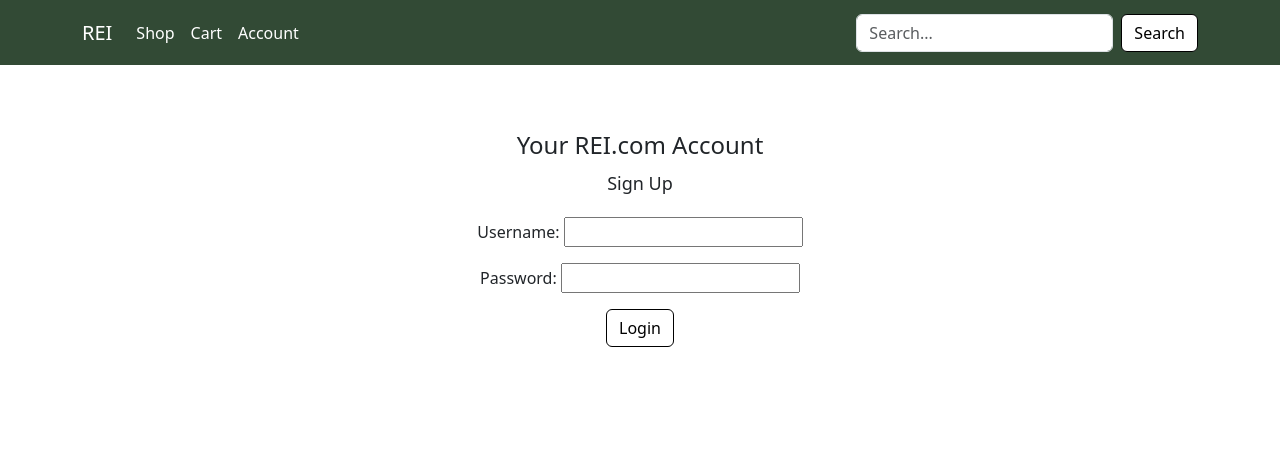
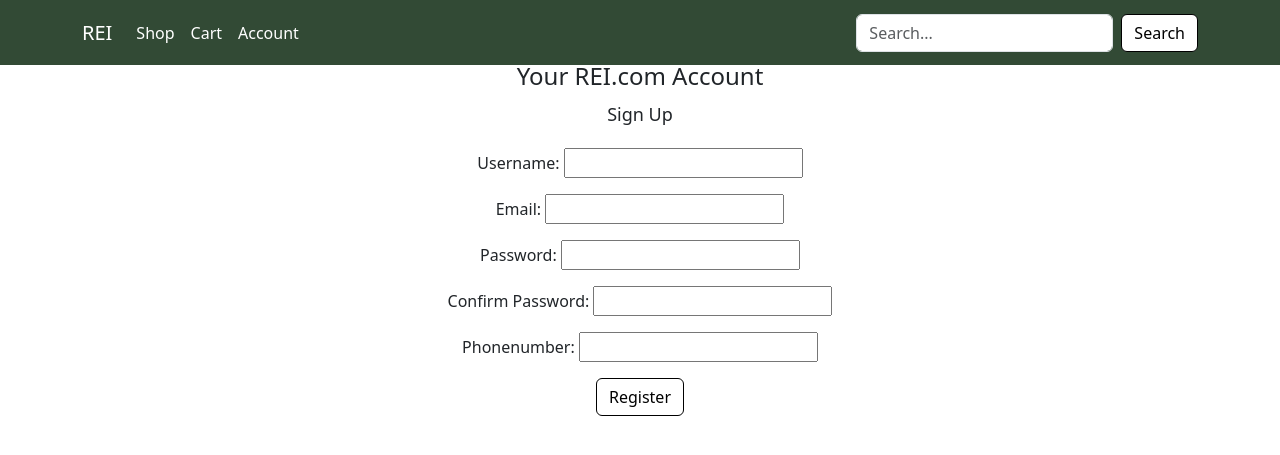
Before and after one commit to jesseturner21/LoginDjango, a Django app: template Login/templates/register.html in a window 1280 px wide. Shown: the top 455 px of the page. Run offline with Django 4.2, Linux system fonts and the light colour scheme; the template is opened without the code that fills it: values that come from a table or form of the project are taken from there, others are empty.

Commit message:
register

```diff
--- a/Login/forms.py
+++ b/Login/forms.py
@@ -1,5 +1,28 @@
 from django import forms
+from .models import User
 
 class LoginForm(forms.Form):
     username = forms.CharField(max_length=200)
     password = forms.CharField(widget=forms.PasswordInput)
+
+class RegisterForm(forms.Form):
+    username = forms.CharField(max_length=200)
+    email = forms.EmailField(required=True)
+    password1 = forms.CharField(label="Password", widget=forms.PasswordInput, required=True)
+    password2 = forms.CharField(label="Confirm Password", widget=forms.PasswordInput, required=True)
+    phonenumber = forms.CharField(required=True)
+
+    def clean(self):
+        cleaned_data = super().clean()
+        password1 = cleaned_data.get("password1")
+        password2 = cleaned_data.get("password2")
+
+        if password1 and password2 and password1 != password2:
+            self.add_error("password2", "The two password fields must match.")
+
+        # Check for existing username
+        username = cleaned_data.get("username")
+        if username and User.objects.filter(username=username).exists():
+            self.add_error("username", "A user with that username already exists.")
+
+        return cleaned_data
--- a/Login/templates/login.html
+++ b/Login/templates/login.html
@@ -30,6 +30,7 @@
                             </div>
                             <button type="submit" class="btn login-form-button">Login</button>
                         </form>
+                        <a href="/register">If you dont have an account, Register here!<
                     </div>
                 </div>
             </div>
--- a/Login/templates/register.html
+++ b/Login/templates/register.html
@@ -13,7 +13,7 @@
                     <div class="login-form-body">
                         {% if form.errors %}
                         <div class="alert alert-danger">
-                            <p>One or more of the required boxes are blank.</p>
+                            <p>One or more of the required fields are blank or errors have occurred.</p>
                         </div>
                         {% endif %}
                         <form method="post">
@@ -23,18 +23,22 @@
                                 {{ form.username }}
                             </div>
                             <div class="mb-3">
-                                {{ form.password.label_tag }}
-                                {{ form.password }}
+                                {{ form.email.label_tag }}
+                                {{ form.email }}
                             </div>
                             <div class="mb-3">
-                                {{ form.email.label_tag }}
-                                {{ form.email }}
+                                {{ form.password1.label_tag }}
+                                {{ form.password1 }}
+                            </div>
+                            <div class="mb-3">
+                                {{ form.password2.label_tag }}
+                                {{ form.password2 }}
                             </div>
                             <div class="mb-3">
                                 {{ form.phonenumber.label_tag }}
                                 {{ form.phonenumber }}
                             </div>
-                            <button type="submit" class="btn login-form-button">Login</button>
+                            <button type="submit" class="btn login-form-button">Register</button>
                         </form>
                     </div>
                 </div>
--- a/Login/urls.py
+++ b/Login/urls.py
@@ -14,4 +14,7 @@
 
     # Path for "Login"
     path("login/", views.login_view, name="login"),
+
+    # Path for "Register"
+    path('register/', views.register_view, name='register'),
 ]
```
Also changed, not shown: Login/views.py (+30 -1 lines), Login/models.py (line endings or trailing spaces), db.sqlite3.
